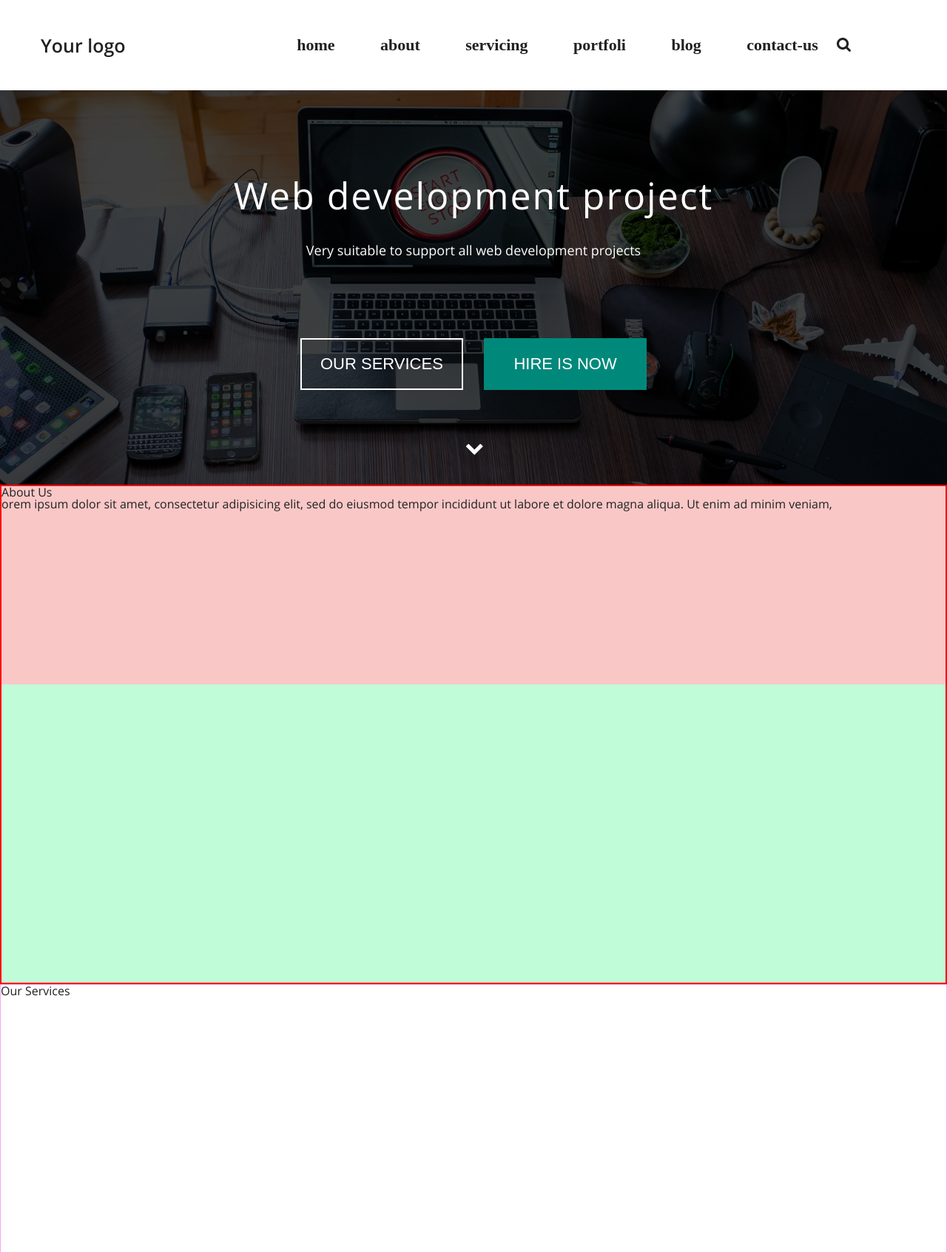
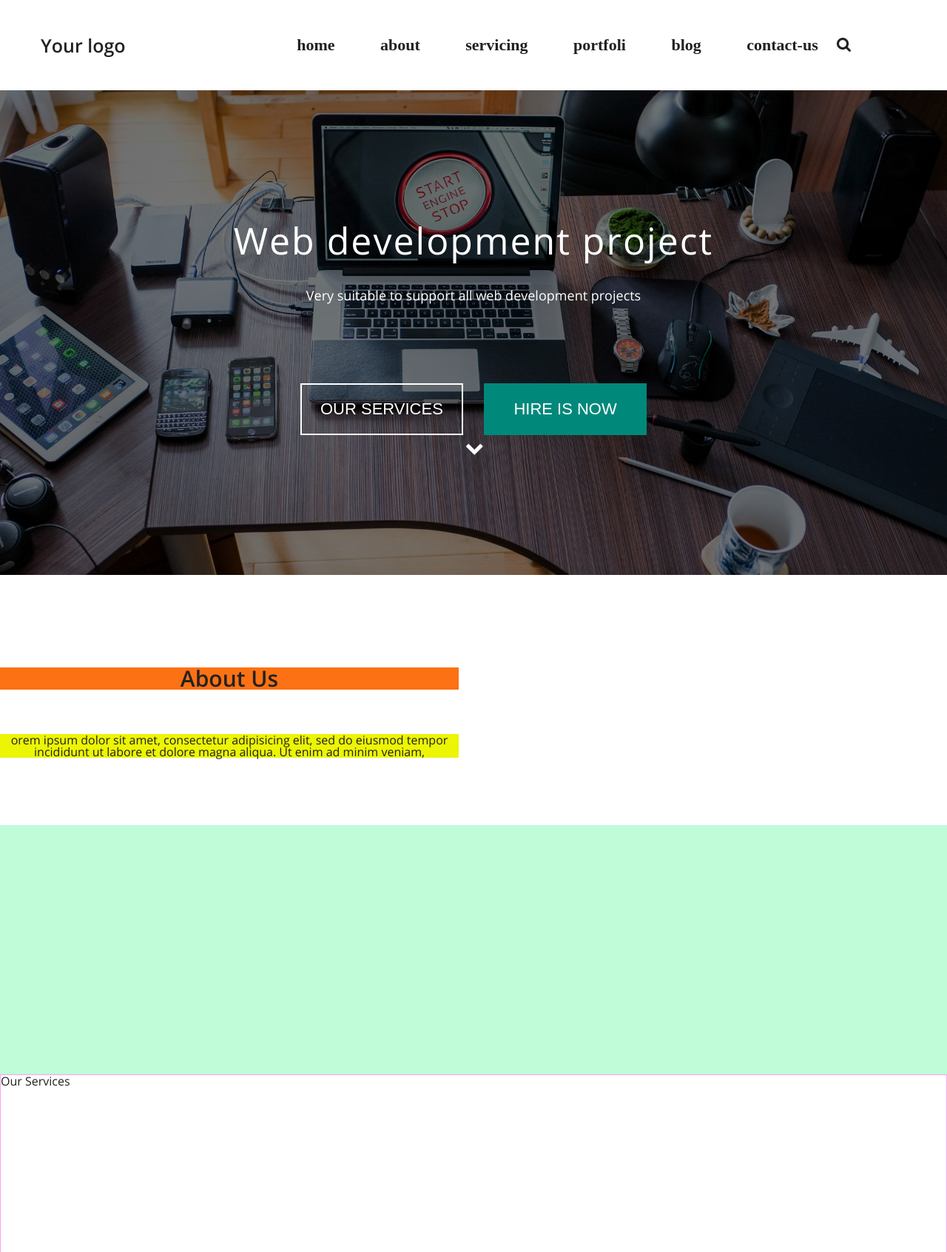
Before and after one commit to Romron/sites_templates, a PHP site: page /Training/Web-Development-Project/Web-Development-Project/index.html in a window 1280 px wide. Shown: the top 1692 px of the page at 74% size. Run offline with PHP 8.4, Linux system fonts and the light colour scheme.

Commit message:
работа над блоком about-us

```diff
--- a/Training/Web-Development-Project/Web-Development-Project/css/style.css
+++ b/Training/Web-Development-Project/Web-Development-Project/css/style.css
@@ -173,7 +173,7 @@ img {
 
 	.wrap-heder{
 		width: 100%;
-		height: 655px;
+		height: 777px;
 		background-color: rgb(0,0,0);
 		display: flex;
 		position: relative;
@@ -185,12 +185,12 @@ img {
 		height: 100%;
 		object-fit: cover;
 		object-position: -30px -10px;
-		opacity: 0.25;
+		opacity: 0.45;
 		position: absolute;
 		top: 0px;
 		left: 0px;
 
-		transform: scale(1.2,1.2);
+		transform: scale(1.1,1.1);
 	}
 
 	.wrap-main-text-heder{
@@ -254,27 +254,56 @@ img {
 /*-----    end heder    -----*/
 
 /*-----    start about-us    -----*/
-.wrap-about-us{
-		border: 2px solid red;
+	.wrap-about-us{
+		/*border: 2px solid red;*/
 		width: 100%;
 		height: 675px;
 
-
 	}
 
+	.wrap-about-us_text {
+		/*background: #FAC7C7;*/
+		height: 50%;
+		text-align: center;
 
-	.about-us__title {
-		background: #FAC7C7;
-		height: 40%;
+		display: flex;
+		flex-direction: column;
+		/*justify-content: center;*/
+		/*align-items: center;
+*/
 	}
 
-	.about-us__title_text-1{
+	.about-us__title{
+		background: #FC7114;
+
+		height: auto;
+		width: 620px;
+
+		position: relative;
+		top: 125px;
+
+		/*align-self: center;*/
+
+		font-size: 30px;
+		font-weight: bold;
+	}
+
+	.about-us__text{
+		background: #ECF504;
+		height: auto;
+		width: 620px;
+
+		position: relative;
+		top: 185px;
+
+/*		display: flex;
+		justify-content: center;*/
 
 	}
 
 	.wrap-designs {
 		background: #C1FCD9;
-		height: 60%;
+		height: 50%;
 	}
 
 	.design {
--- a/Training/Web-Development-Project/Web-Development-Project/index.html
+++ b/Training/Web-Development-Project/Web-Development-Project/index.html
@@ -45,9 +45,9 @@
 	</div>
 	<div class="wrap-about-us">
 
-		<div class="about-us__title">
-			<div class="about-us__title_text-1">About Us</div>
-			<div class="about-us__title_text-2">orem ipsum dolor sit amet, consectetur adipisicing elit, sed do eiusmod tempor incididunt ut labore et dolore magna aliqua. Ut enim ad minim veniam,</div>
+		<div class="wrap-about-us_text">
+			<div class="about-us__title">About Us</div>
+			<div class="about-us__text">orem ipsum dolor sit amet, consectetur adipisicing elit, sed do eiusmod tempor incididunt ut labore et dolore magna aliqua. Ut enim ad minim veniam,</div>
 		</div>
 		<div class="wrap-designs">
 			<div class="design"></div>
```
